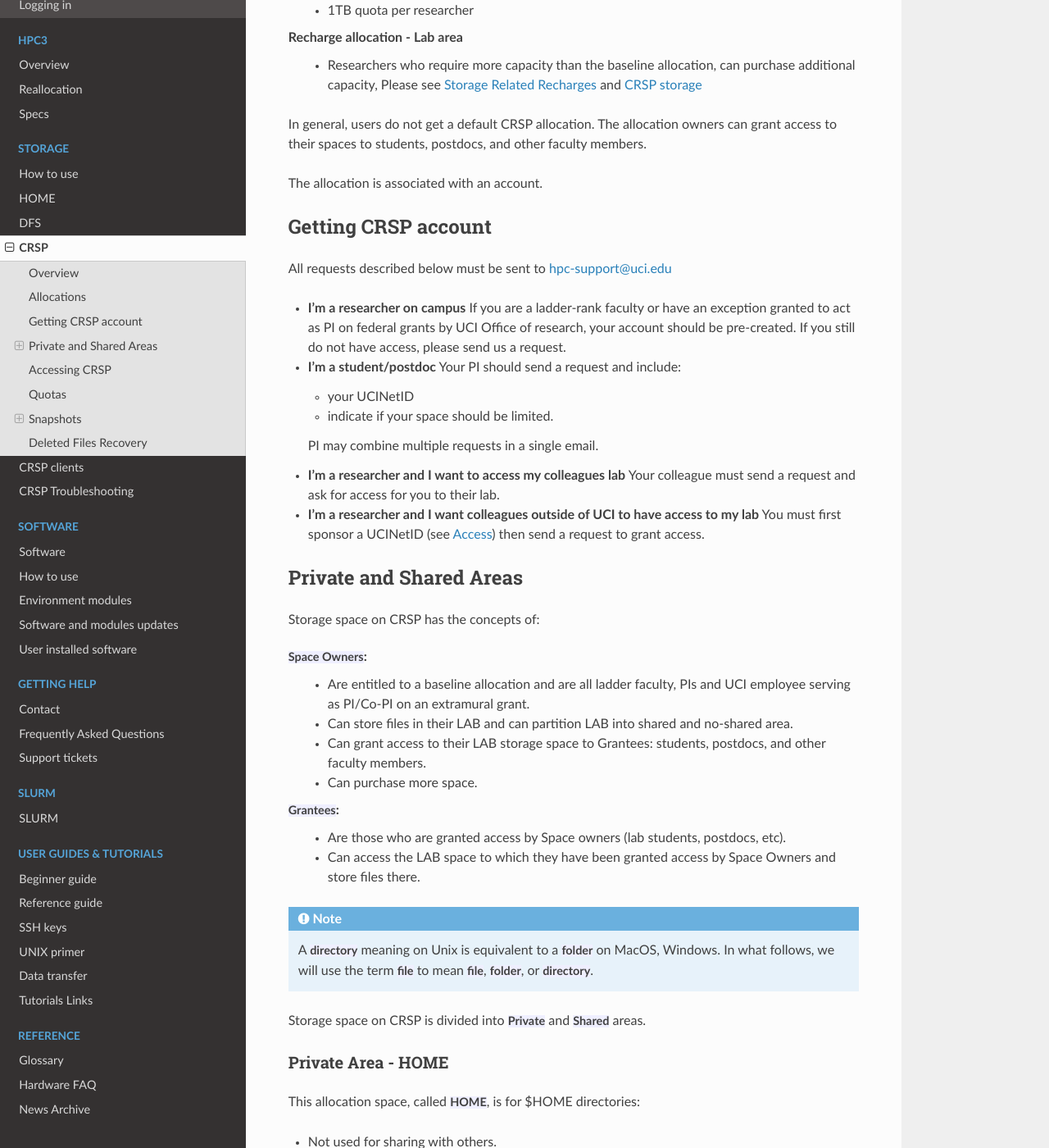
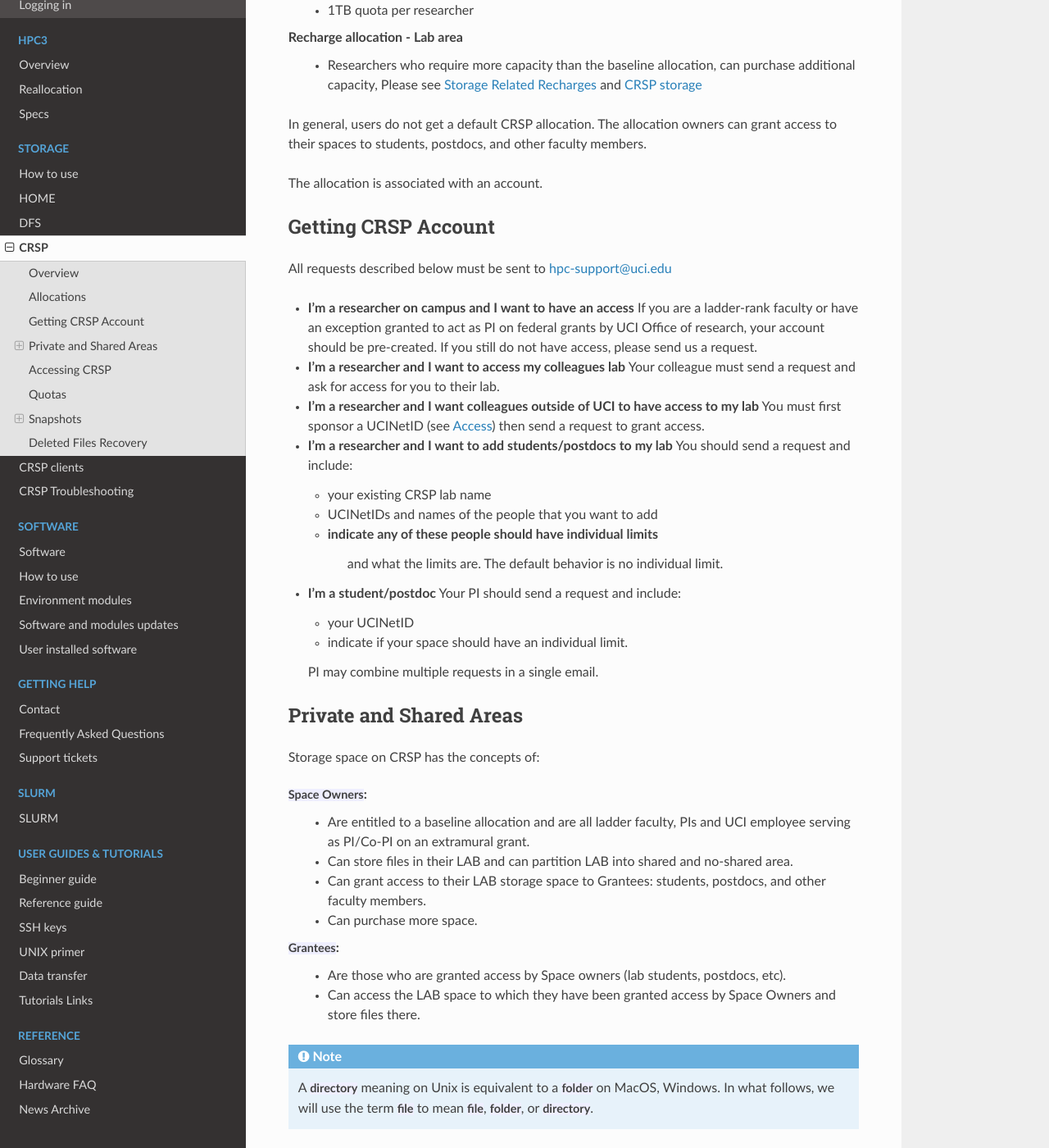
Before and after one commit to RCIC-UCI-Public/website-rcic, a Sphinx documentation site: the page built from docs/source/storage/crsp.rst, in a window 1280 px wide and 1400 px high, scrolled down 986 px. Shown: the whole window at 82% size. Built offline with Sphinx 7.4.7 and the Read the Docs theme 2.0.0, drawn with Linux system fonts in a browser that asks for light colours; some of the changed text lies outside the part shown.

Commit message:
update  references where available

```diff
--- a/docs/source/references/archive.rst
+++ b/docs/source/references/archive.rst
@@ -60,7 +60,7 @@
   conda environment rebuild. You will have to test your environment and rebuild
   it if broken.
 
-  TODO We provide a guide <</hpc3/building-conda#, Building and using conda environments>>
+  We provide a guide :ref:`Building and using conda environments <install conda>`.
 
 May 19
 ^^^^^^
--- a/docs/source/software/software.rst
+++ b/docs/source/software/software.rst
@@ -11,9 +11,6 @@
 have numerous (often undocumented) software dependencies, unique build methods, and conflicting
 requirements when compared to other applications.
 The size of the problem is quite large, and grows with each new application.
-
-TODO [.h2copy]#Available Software on HPC3#
-TODO <<modules-update.txt#, DETAILED INFO about modules update for Linux 8>>
 
 **RCIC uses a multi-factor approach to provide a stable and flexible environment**
 
--- a/docs/source/software/user-installed.rst
+++ b/docs/source/software/user-installed.rst
@@ -356,8 +356,6 @@
 When you want to install a specific R package you :red:`do not need to install R`.
 We provide a few versions of R that can be accessed via modules.  The base
 installs already have a lot of added packages. To find out what R is available:
-
-TODO verify R version
 
 .. code-block:: console
 
--- a/docs/source/storage/crsp.rst
+++ b/docs/source/storage/crsp.rst
@@ -53,28 +53,37 @@
 
 .. _getting crsp account:
 
-Getting CRSP account
+Getting CRSP Account
 --------------------
 
 All requests described below must be sent to hpc-support@uci.edu
 
-* **I'm a researcher on campus**
+* **I'm a researcher on campus and I want to have an access**
   If you are a ladder-rank faculty or have an exception granted to act as PI on federal grants
   by UCI Office of research, your account should be pre-created. If you still do not have
   access, please send us a request.
-* **I'm a student/postdoc**
-  Your PI should send a request and include:
-
-  - your UCINetID
-  - indicate if your space should be limited.
-
-  PI may combine multiple requests in a single email.
 
 * **I'm a researcher and I want to access my colleagues lab**
   Your colleague must send a request and ask for access for you to their lab.
 
 * **I'm a researcher and I want colleagues outside of UCI to have access to my lab**
   You must first sponsor a UCINetID (see :ref:`access`) then send a request to grant access.
+
+* **I'm a researcher and I want to add students/postdocs to my lab**
+  You should send a request and include:
+
+  - your existing CRSP lab name
+  - UCINetIDs and names of the people that you want to add
+  - indicate any of these people should have individual limits
+	and what the limits are. The default behavior is no individual limit.
+
+* **I'm a student/postdoc**
+  Your PI should send a request and include:
+
+  - your UCINetID
+  - indicate if your space should have an individual limit.
+
+  PI may combine multiple requests in a single email.
 
 
 .. _crsp areas:
@@ -225,8 +234,7 @@
    supported SFTP based software. Other desktop clients support is provided only on a best effort basis.
 
 
-
-TODO Consult our link:debugging.html[Troubleshooting Guide] if you have  trouble accessing your CRSP shares.
+Consult our :ref:`crsp troubleshoot` if you have trouble accessing your CRSP shares.
 
 .. _crsp quotas:
 
```
Also changed, not shown: other parts of docs/source/references/archive.rst (+1 -1 lines), other parts of docs/source/storage/crsp.rst (+3 -3 lines), docs/source/help/faq.rst (+7 -7 lines).
